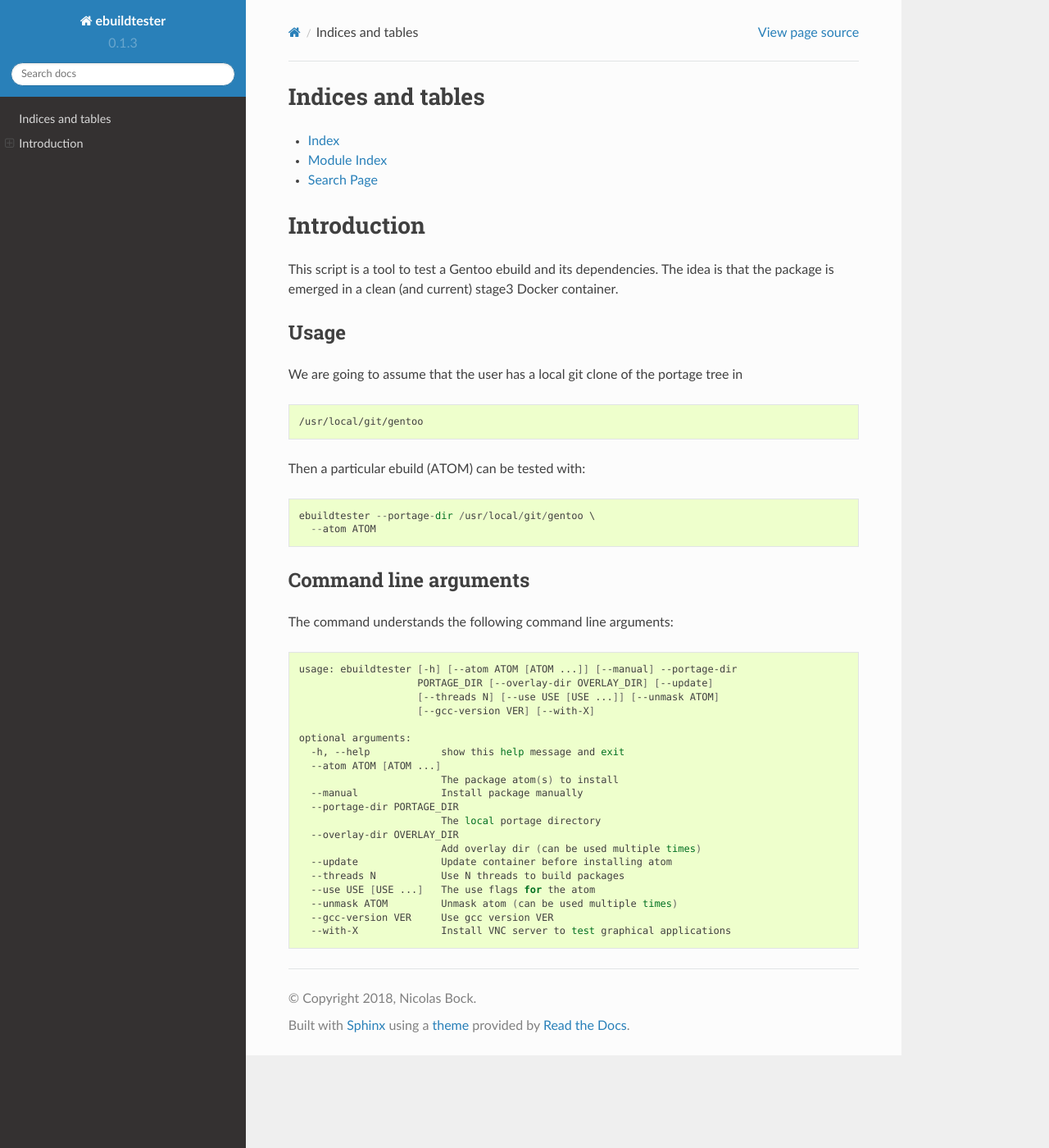
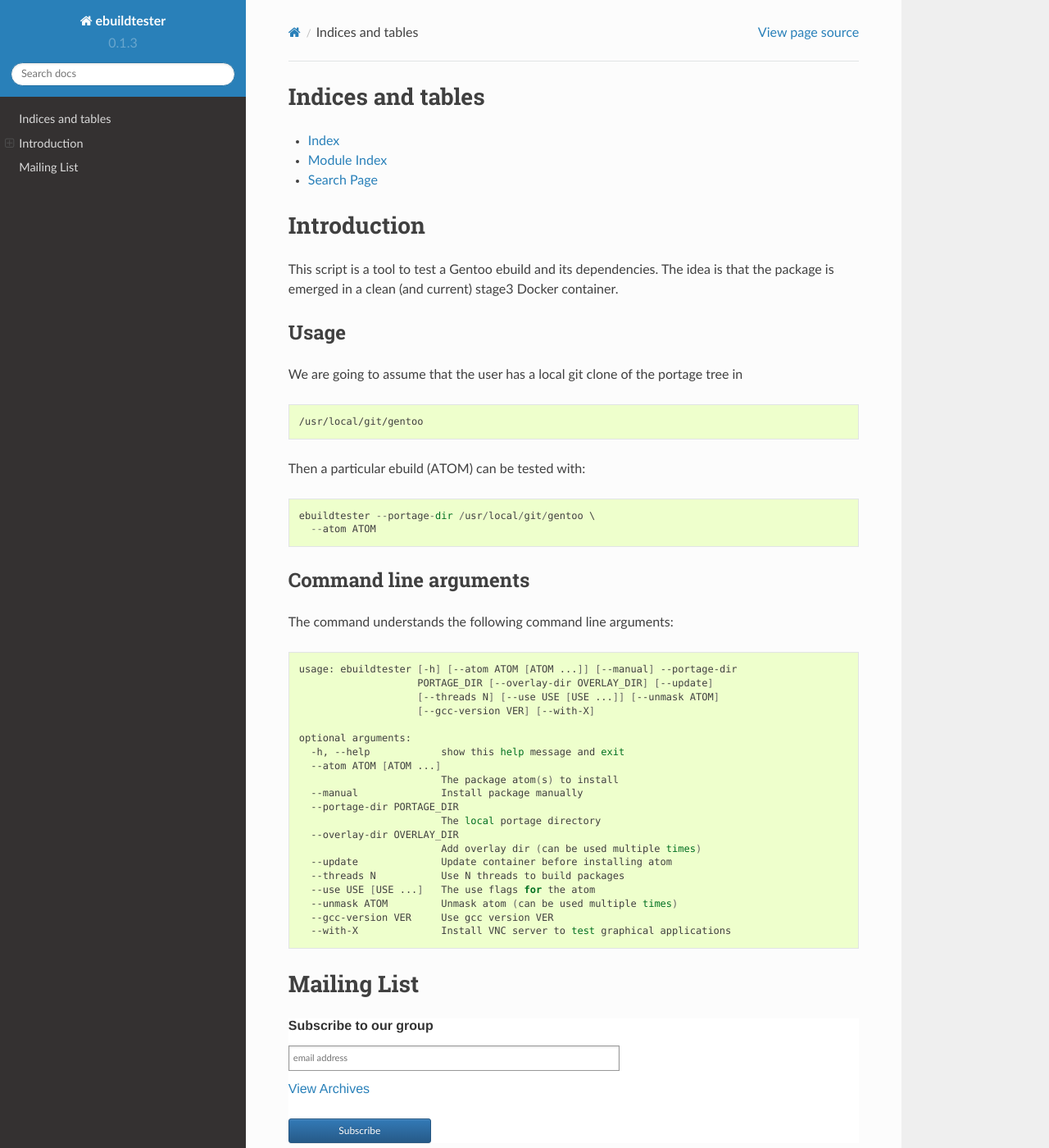
Before and after one commit to nicolasbock/ebuildtester, a Sphinx documentation site: the page built from docs/index.rst, in a window 1280 px wide and 1400 px high. Shown: the whole window at 82% size. Built offline with Sphinx 7.4.7 and the Read the Docs theme 2.0.0, drawn with Linux system fonts in a browser that asks for light colours.

Commit message:
Add link to mailing list

```diff
--- a/docs/index.rst
+++ b/docs/index.rst
@@ -64,3 +64,52 @@
      --unmask ATOM         Unmask atom (can be used multiple times)
      --gcc-version VER     Use gcc version VER
      --with-X              Install VNC server to test graphical applications
+
+Mailing List
+============
+
+.. raw:: html
+
+   <div class="classictemplate template" style="display: block;">
+   <style type="text/css">
+     #groupsio_embed_signup input {border:1px solid #999; -webkit-appearance:none;}
+     #groupsio_embed_signup label {display:block; font-size:16px; padding-bottom:10px; font-weight:bold;}
+     #groupsio_embed_signup .email {display:block; padding:8px 0; margin:0 4% 10px 0; text-indent:5px; width:58%; min-width:130px;}
+     #groupsio_embed_signup {
+       background:#fff; clear:left; font:14px Helvetica,Arial,sans-serif;
+     }
+     #groupsio_embed_signup .button {
+
+         width:25%; margin:0 0 10px 0; min-width:90px;
+         background-image: linear-gradient(to bottom,#337ab7 0,#265a88 100%);
+         background-repeat: repeat-x;
+         border-color: #245580;
+         text-shadow: 0 -1px 0 rgba(0,0,0,.2);
+         box-shadow: inset 0 1px 0 rgba(255,255,255,.15),0 1px 1px rgba(0,0,0,.075);
+         padding: 5px 10px;
+         font-size: 12px;
+         line-height: 1.5;
+         border-radius: 3px;
+         color: #fff;
+         background-color: #337ab7;
+         display: inline-block;
+         margin-bottom: 0;
+         font-weight: 400;
+         text-align: center;
+         white-space: nowrap;
+         vertical-align: middle;
+       }
+   </style>
+   <div id="groupsio_embed_signup">
+   <form action="https://groups.io/g/ebuildtester/signup?u=5161632144670903757" method="post" id="groupsio-embedded-subscribe-form" name="groupsio-embedded-subscribe-form" target="_blank">
+       <div id="groupsio_embed_signup_scroll">
+         <label for="email" id="templateformtitle">Subscribe to our group</label>
+         <input type="email" value="" name="email" class="email" id="email" placeholder="email address" required="">
+
+       <div style="position: absolute; left: -5000px;" aria-hidden="true"><input type="text" name="b_5161632144670903757" tabindex="-1" value=""></div>
+       <div id="templatearchives"><p><a id="archivelink" href="https://groups.io/g/ebuildtester/topics">View Archives</a></p></div>
+       <input type="submit" value="Subscribe" name="subscribe" id="groupsio-embedded-subscribe" class="button">
+     </div>
+   </form>
+   </div>
+   </div>
```
